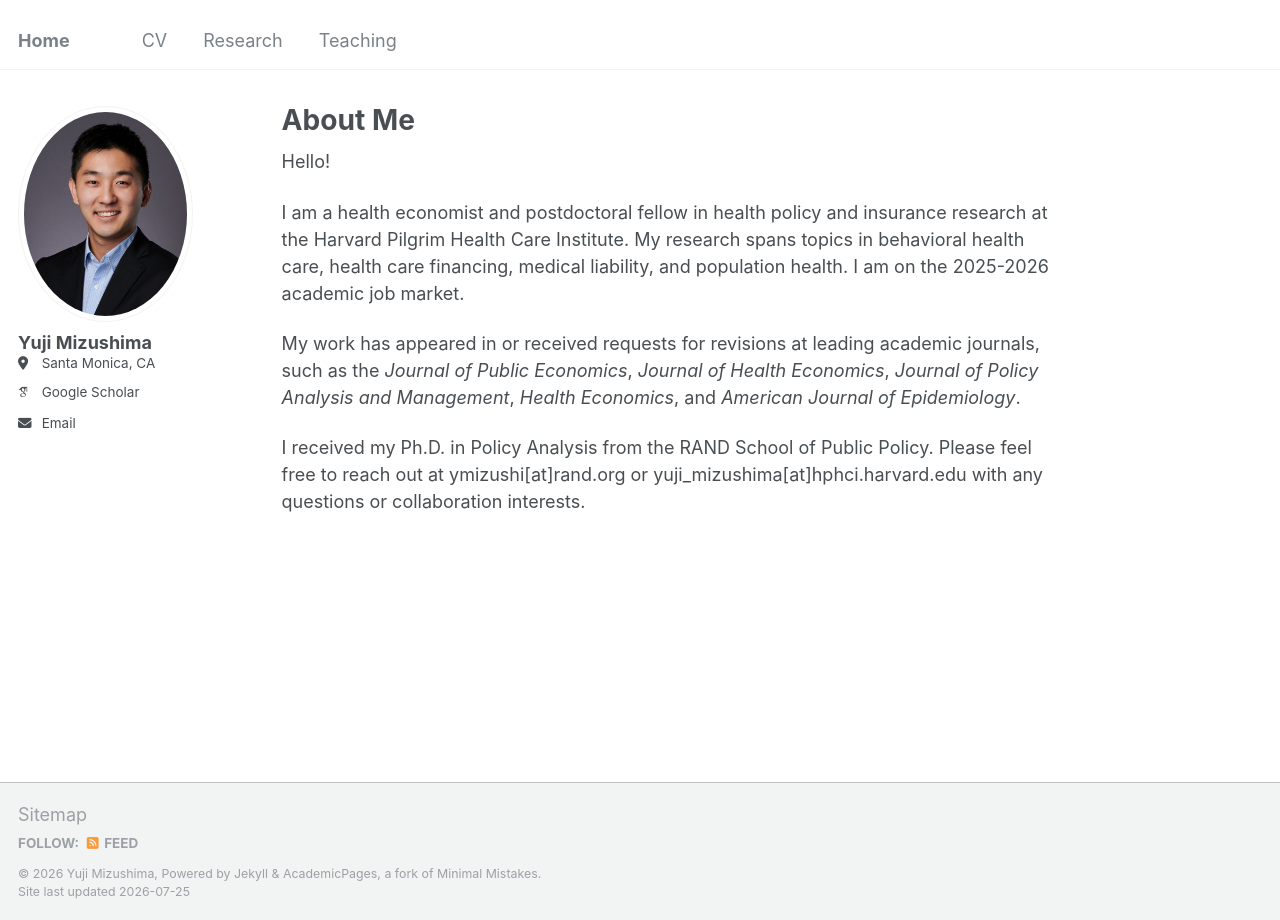
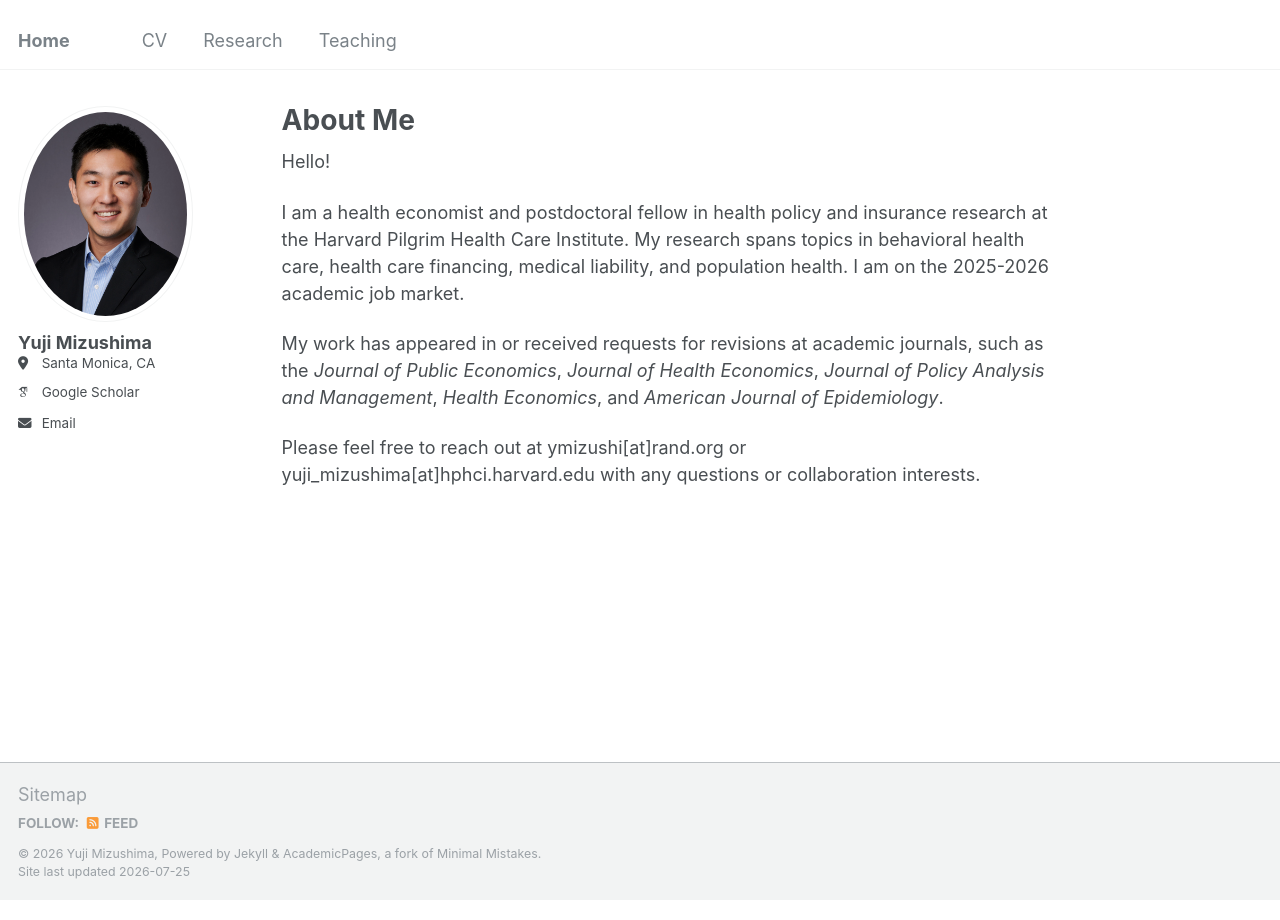
Before and after one commit to yujimizushima/yujimizushima.github.io, a Jekyll site: the page built from _pages/about.md, in a window 1280 px wide. Built offline with Jekyll 4.4.1, drawn with Linux system fonts in a browser that asks for light colours; some web fonts are replaced.

Commit message:
Update about.md

```diff
--- a/_pages/about.md
+++ b/_pages/about.md
@@ -11,6 +11,6 @@ Hello!
 
 I am a health economist and postdoctoral fellow in health policy and insurance research at the Harvard Pilgrim Health Care Institute. My research spans topics in behavioral health care, health care financing, medical liability, and population health. I am on the 2025-2026 academic job market.
 
-My work has appeared in or received requests for revisions at leading academic journals, such as the _Journal of Public Economics_, _Journal of Health Economics_, _Journal of Policy Analysis and Management_, _Health Economics_, and _American Journal of Epidemiology_.
+My work has appeared in or received requests for revisions at academic journals, such as the _Journal of Public Economics_, _Journal of Health Economics_, _Journal of Policy Analysis and Management_, _Health Economics_, and _American Journal of Epidemiology_.
 
-I received my Ph.D. in Policy Analysis from the RAND School of Public Policy. Please feel free to reach out at ymizushi[at]rand.org or yuji_mizushima[at]hphci.harvard.edu with any questions or collaboration interests.
+Please feel free to reach out at ymizushi[at]rand.org or yuji_mizushima[at]hphci.harvard.edu with any questions or collaboration interests.
```
